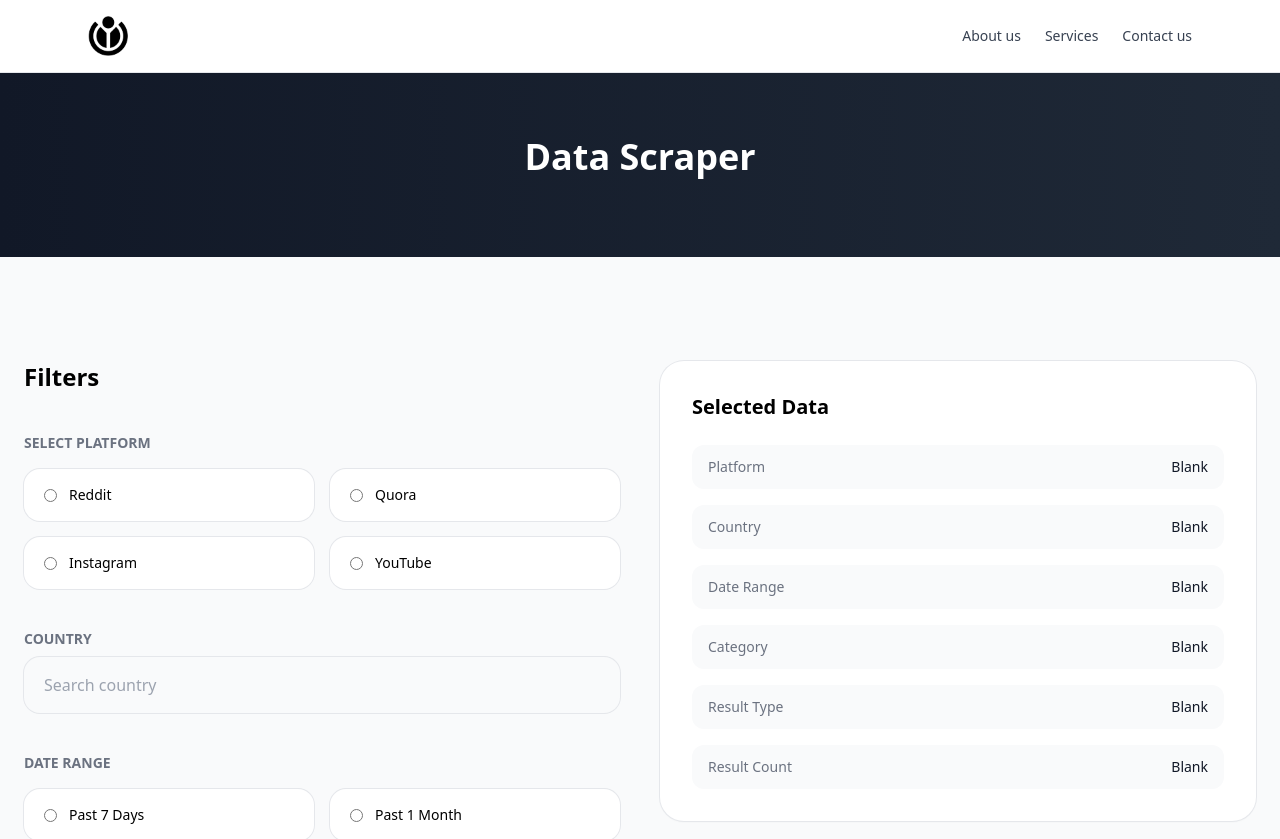
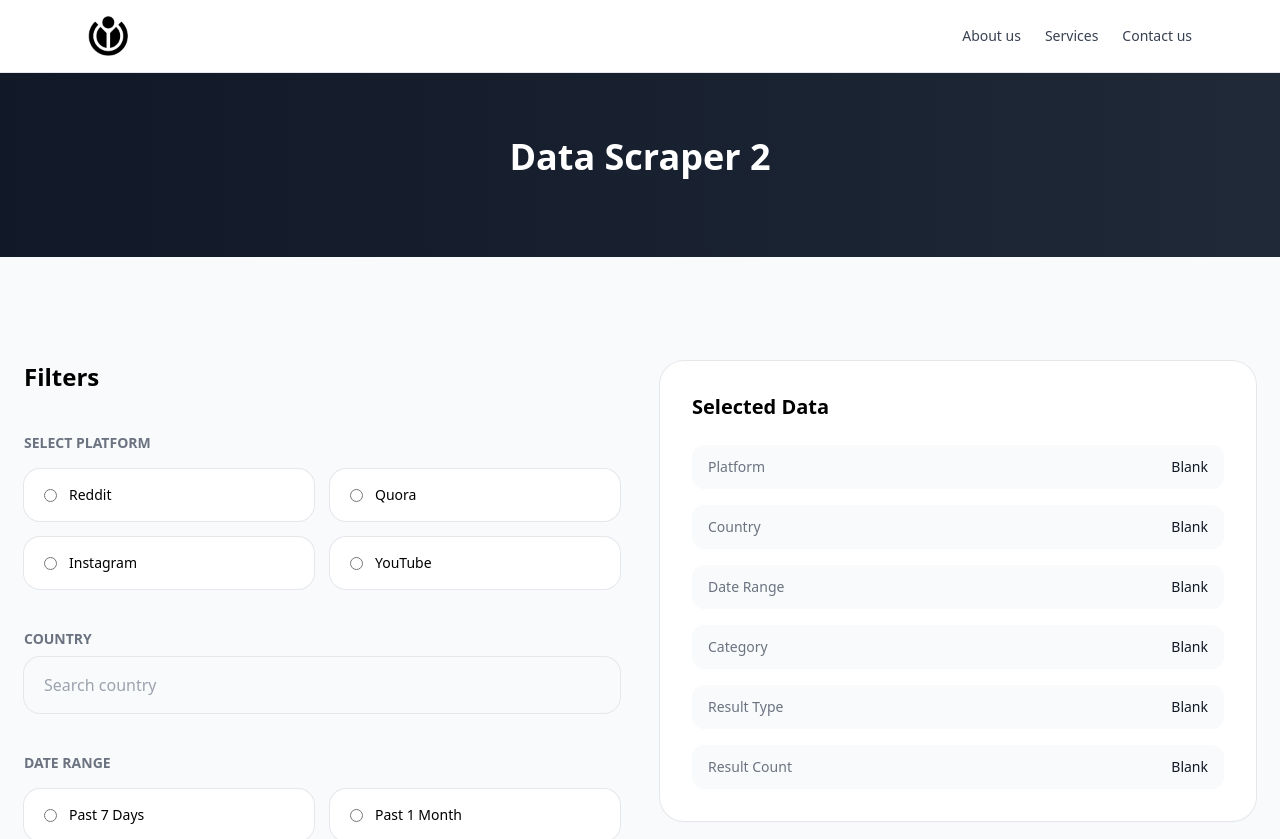
Before and after one commit to vdev080/social-media-data-scraper-ui, a React (Vite) app: page / in a window 1280 px wide. Shown: the top 839 px of the page. Built offline with nearby package versions, Linux system fonts and the light colour scheme.

Commit message:
Update Header component

```diff
--- a/src/components/Banner.jsx
+++ b/src/components/Banner.jsx
@@ -3,7 +3,7 @@ export default function Banner() {
     <section className="bg-gradient-to-r from-gray-900 to-gray-800 text-white py-16">
       <div className="max-w-4xl mx-auto text-center px-4">
         <h1 className="text-4xl font-extrabold mb-4">
-        Data Scraper
+        Data Scraper 2
         </h1>
       </div>
     </section>
```
